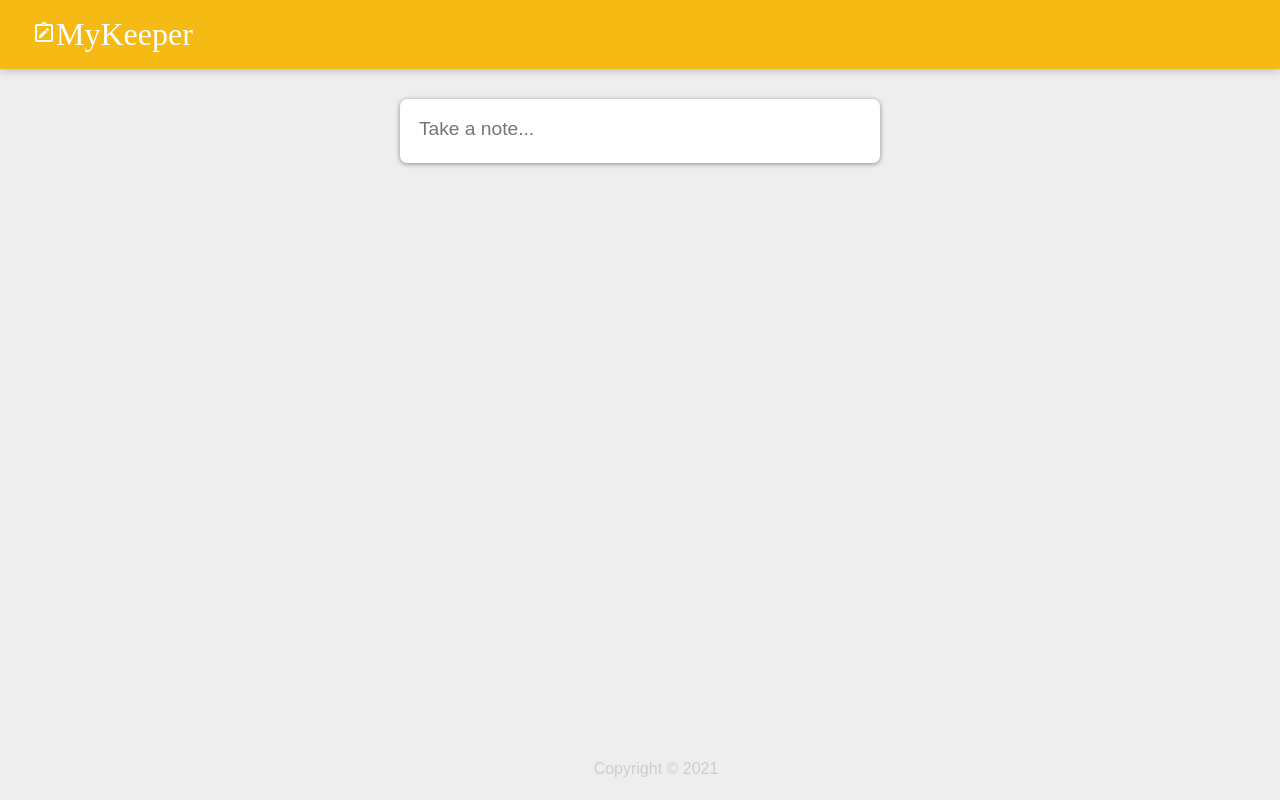
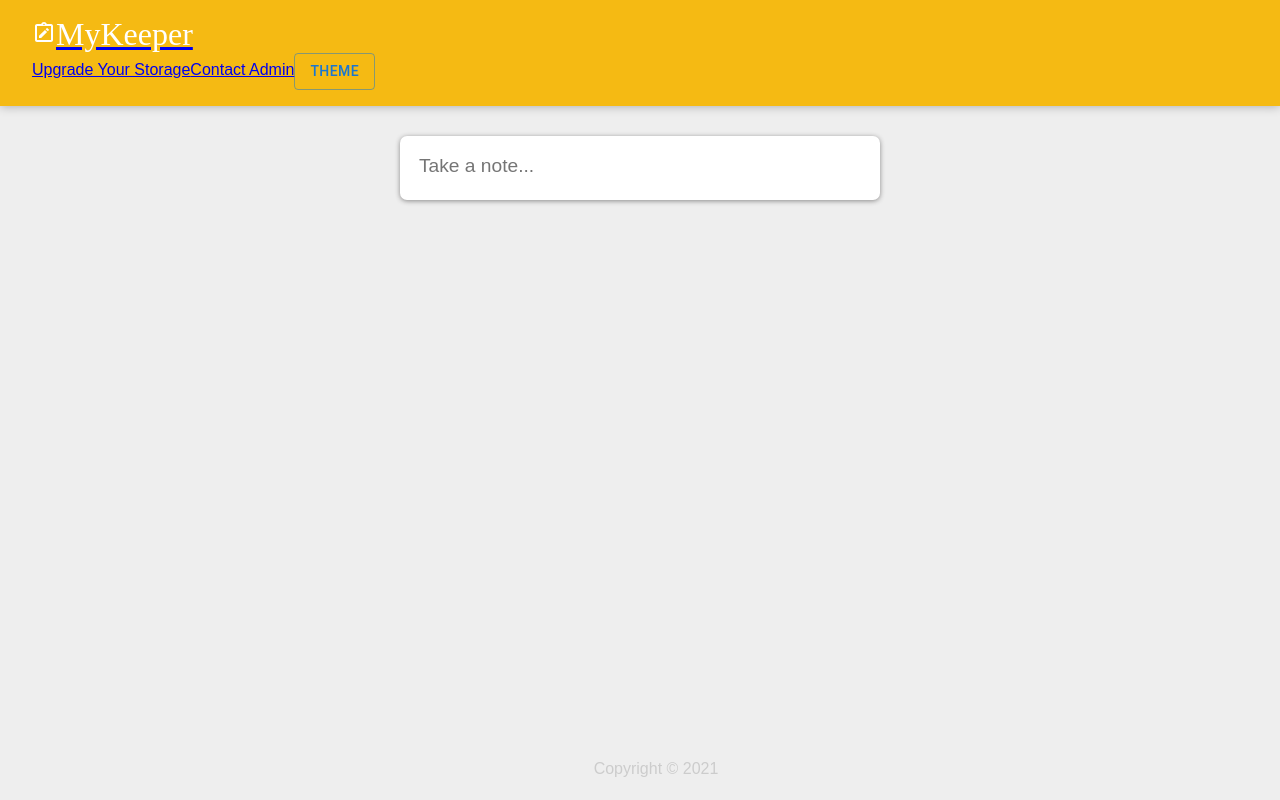
Before and after one commit to lcmedina/MyKeeper, a React (Create React App) app: page / in a window 1280 px wide. Built offline with nearby package versions, Linux system fonts and the light colour scheme.

Commit message:
Cleaned up App.js and added routes

```diff
--- a/package.json
+++ b/package.json
@@ -10,8 +10,10 @@
     "@testing-library/jest-dom": "^5.14.1",
     "@testing-library/react": "^11.2.7",
     "@testing-library/user-event": "^12.8.3",
+    "json-server": "^0.16.3",
     "react": "^17.0.2",
     "react-dom": "^17.0.2",
+    "react-router-dom": "^5.3.0",
     "react-scripts": "4.0.3",
     "web-vitals": "^1.1.2"
   },
--- a/src/App.js
+++ b/src/App.js
@@ -1,41 +1,33 @@
-import React, { useState } from "react";
+import React from "react";
 import Header from "./components/Header";
 import Footer from "./components/Footer";
-import Note from "./components/Note";
-import CreateArea from "./components/CreateArea";
+import NoteDisplay from "./components/NoteDisplay";
+import Upgrade from "./components/Upgrade";
+import Contact from "./components/Contact";
+import {BrowserRouter as Router, Route, Switch } from "react-router-dom";
 
 function App() {
-  const [notes, setNotes] = useState([]);
-
-  const addNote = (newNote) => {
-    setNotes((prevNotes) => {
-      return [...prevNotes, newNote];
-    });
-  };
-
-  const deleteNote = (id) => {
-   setNotes(prevNotes => {
-     return prevNotes.filter((noteItem, index) => {
-       return index !== id;
-     })
-   })
-  }
 
   return (
-    <div>
+    <Router>
+      <div className="App">
       <Header />
-      <CreateArea onAdd={addNote} />
-      {notes.map((eachNote, index) => {
-        return <Note
-        key={index} //swap out for uuid
-        id={index}
-        title={eachNote.title}
-        content={eachNote.content}
-        onDelete={deleteNote}
-        />
-      })}
+      <div className="content">
+        <Switch>
+          <Route exact path="/">
+            <NoteDisplay/>
+          </Route>
+          <Route path="/upgrade">
+            <Upgrade/>
+          </Route>
+          <Route path="/contact">
+            <Contact/>
+          </Route>
+        </Switch>
+      </div>
       <Footer />
     </div>
+    </Router>
   );
 }
 
--- /dev/null
+++ b/src/components/Contact.js
@@ -0,0 +1,9 @@
+const Contact = () => {
+    return (
+        <div>
+            <h1>Contact Page</h1>
+        </div>
+     );
+}
+
+export default Contact;
--- a/src/components/Header.js
+++ b/src/components/Header.js
@@ -1,14 +1,26 @@
 import React from "react";
+import { Link } from "react-router-dom";
+import { BrowserRouter as Router } from "react-router-dom";
 import NoteAltOutlinedIcon from '@mui/icons-material/NoteAltOutlined';
+import { Button } from "@mui/material";
+
 
 const Header = () => {
+    const handleClick = (e) => {
+        console.log('clicked')
+    }
+
     return (
         <>
             <header>
-                <h1>
-                <NoteAltOutlinedIcon/>
-                MyKeeper
-                </h1>
+                <div className="navbar">
+                <Link to="/"><h1><NoteAltOutlinedIcon/>MyKeeper</h1></Link>
+                <div className="links">
+                <Link to="/upgrade">Upgrade Your Storage</Link>
+                <Link to="/contact">Contact Admin</Link>
+                <Button variant="outlined" onClick={handleClick}>Theme</Button>
+                </div>
+                </div>
             </header>
         </>
      );
--- /dev/null
+++ b/src/components/NoteDisplay.js
@@ -0,0 +1,39 @@
+import React, {useState} from "react";
+import Note from "./Note";
+import CreateArea from "./CreateArea";
+
+const NoteDisplay = () => {
+    const [notes, setNotes] = useState([]);
+
+    const addNote = (newNote) => {
+      setNotes((prevNotes) => {
+        return [...prevNotes, newNote];
+      });
+    };
+
+    const deleteNote = (id) => {
+     setNotes(prevNotes => {
+       return prevNotes.filter((noteItem, index) => {
+         return index !== id;
+       })
+     })
+    }
+
+    return (
+        <div>
+            <CreateArea onAdd={addNote}/>
+       {notes.map((eachNote, index) => {
+        return <Note
+        key={index} //swap out for uuid
+        id={index}
+        title={eachNote.title}
+        content={eachNote.content}
+        onDelete={deleteNote}
+        />
+      })}
+        </div>
+
+     );
+}
+
+export default NoteDisplay;
--- /dev/null
+++ b/src/components/Upgrade.js
@@ -0,0 +1,10 @@
+const Upgrade = () => {
+    return (
+        <div>
+         <h1>Payment Page</h1>
+        </div>
+
+     );
+}
+
+export default Upgrade;
```
Also changed, not shown: src/components/CreateArea.js (line endings or trailing spaces), 1 other file (tests, documents, lock files or other folders).
